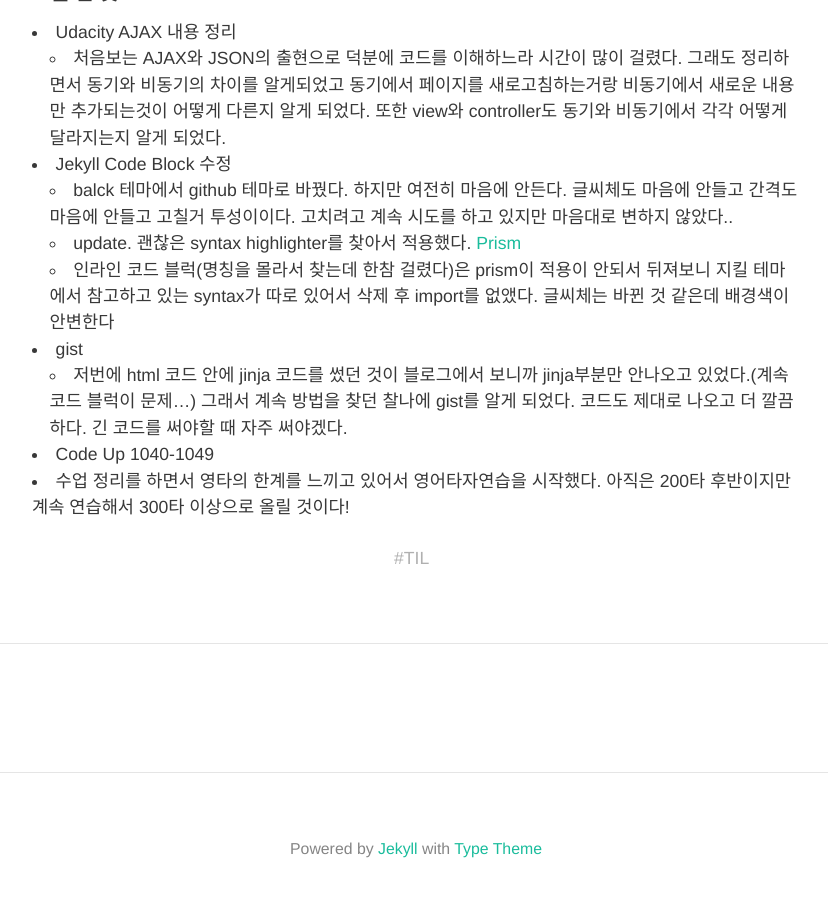
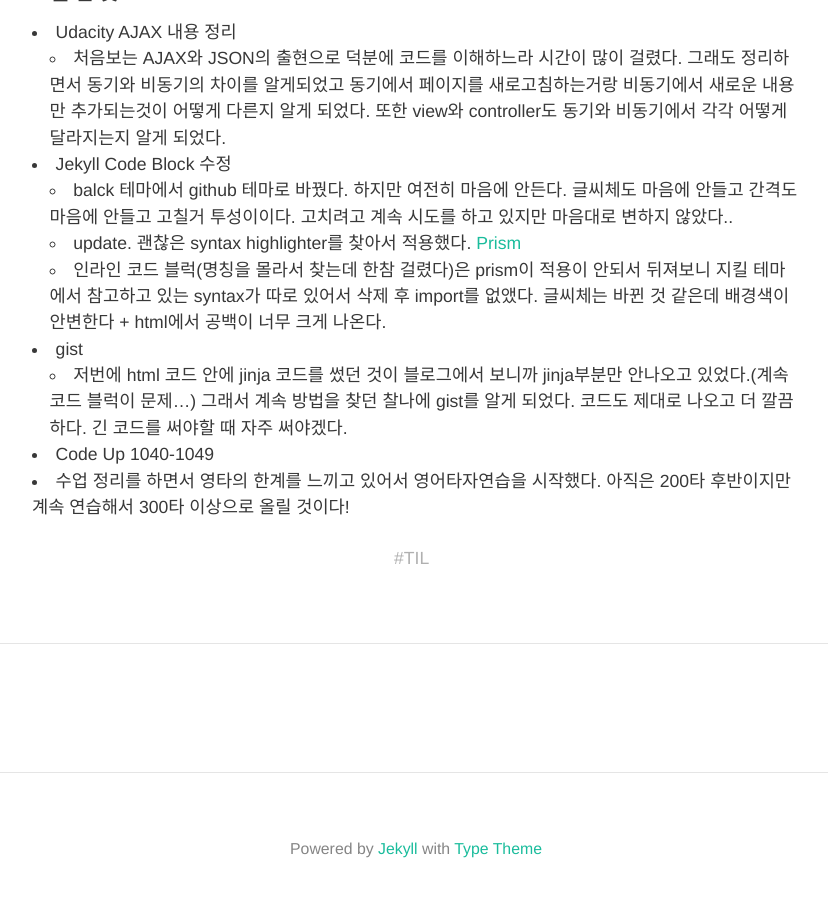
Before and after one commit to HyunlangBan/hyunlangban.github.io, a Jekyll site: the page built from _posts/2020-02-10-week-til.md, in a window 1280 px wide and 900 px high, scrolled down 1478 px. Shown: the top 897 px of the window, without its empty margins (224-1052 px from the left). Built offline with Jekyll 4.4.1, drawn with Linux system fonts in a browser that asks for light colours; nearby versions of some CDN libraries; comment, search, counter and statistics services are not loaded.

Commit message:
Update 2020-02-10-week-til.md

```diff
--- a/_posts/2020-02-10-week-til.md
+++ b/_posts/2020-02-10-week-til.md
@@ -36,7 +36,7 @@ tag: TIL
 - Jekyll Code Block 수정
   - balck 테마에서 github 테마로 바꿨다. 하지만 여전히 마음에 안든다. 글씨체도 마음에 안들고 간격도 마음에 안들고 고칠거 투성이이다. 고치려고 계속 시도를 하고 있지만 마음대로 변하지 않았다..
   - update. 괜찮은 syntax highlighter를 찾아서 적용했다. [Prism](https://mycyberuniverse.com/replace-rouge-highlighter-prismjs-jekyll.html)
-  - 인라인 코드 블럭(명칭을 몰라서 찾는데 한참 걸렸다)은 prism이 적용이 안되서 뒤져보니 지킬 테마에서 참고하고 있는 syntax가 따로 있어서 삭제 후 import를 없앴다. 글씨체는 바뀐 것 같은데 배경색이 안변한다
+  - 인라인 코드 블럭(명칭을 몰라서 찾는데 한참 걸렸다)은 prism이 적용이 안되서 뒤져보니 지킬 테마에서 참고하고 있는 syntax가 따로 있어서 삭제 후 import를 없앴다. 글씨체는 바뀐 것 같은데 배경색이 안변한다 + html에서 공백이 너무 크게 나온다.
 - gist
   - 저번에 html 코드 안에 jinja 코드를 썼던 것이 블로그에서 보니까 jinja부분만 안나오고 있었다.(계속 코드 블럭이 문제...) 그래서 계속 방법을 찾던 찰나에 gist를 알게 되었다. 코드도 제대로 나오고 더 깔끔하다. 긴 코드를 써야할 때 자주 써야겠다.
 - Code Up 1040-1049
```
